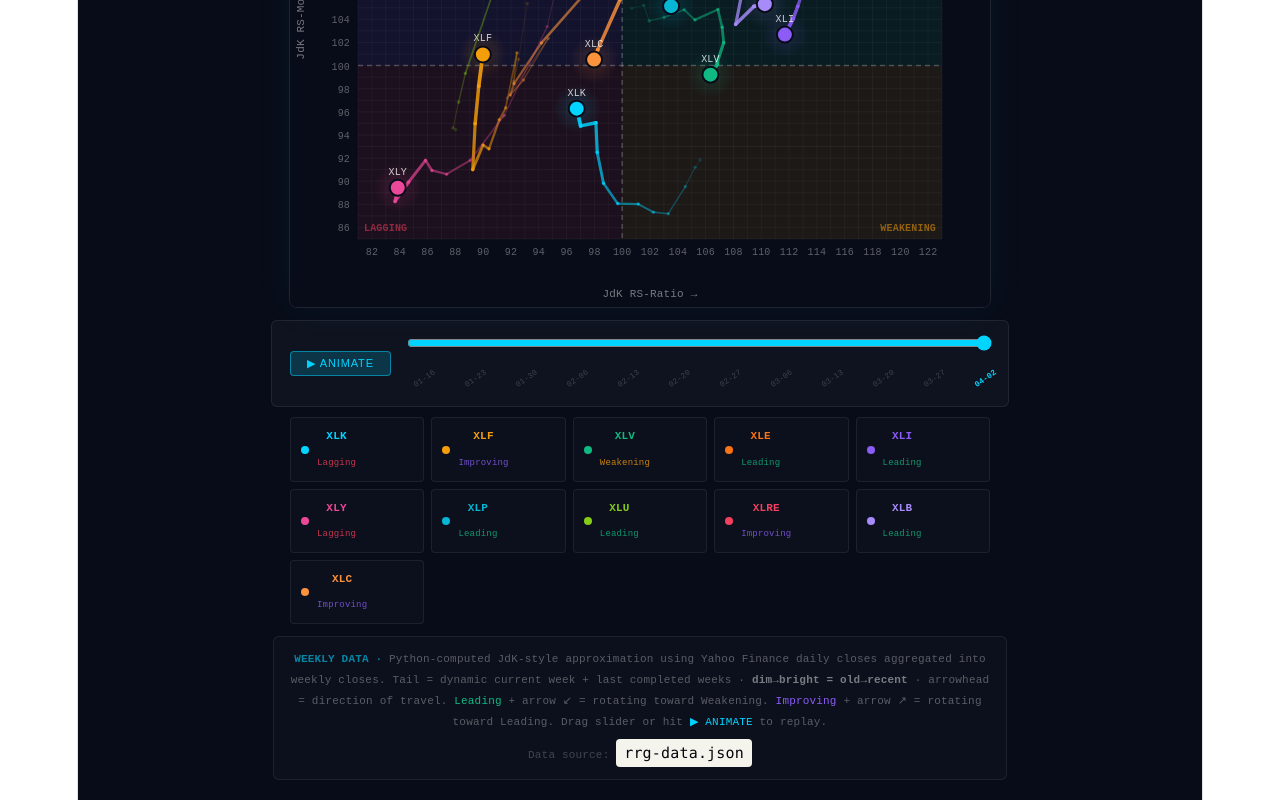
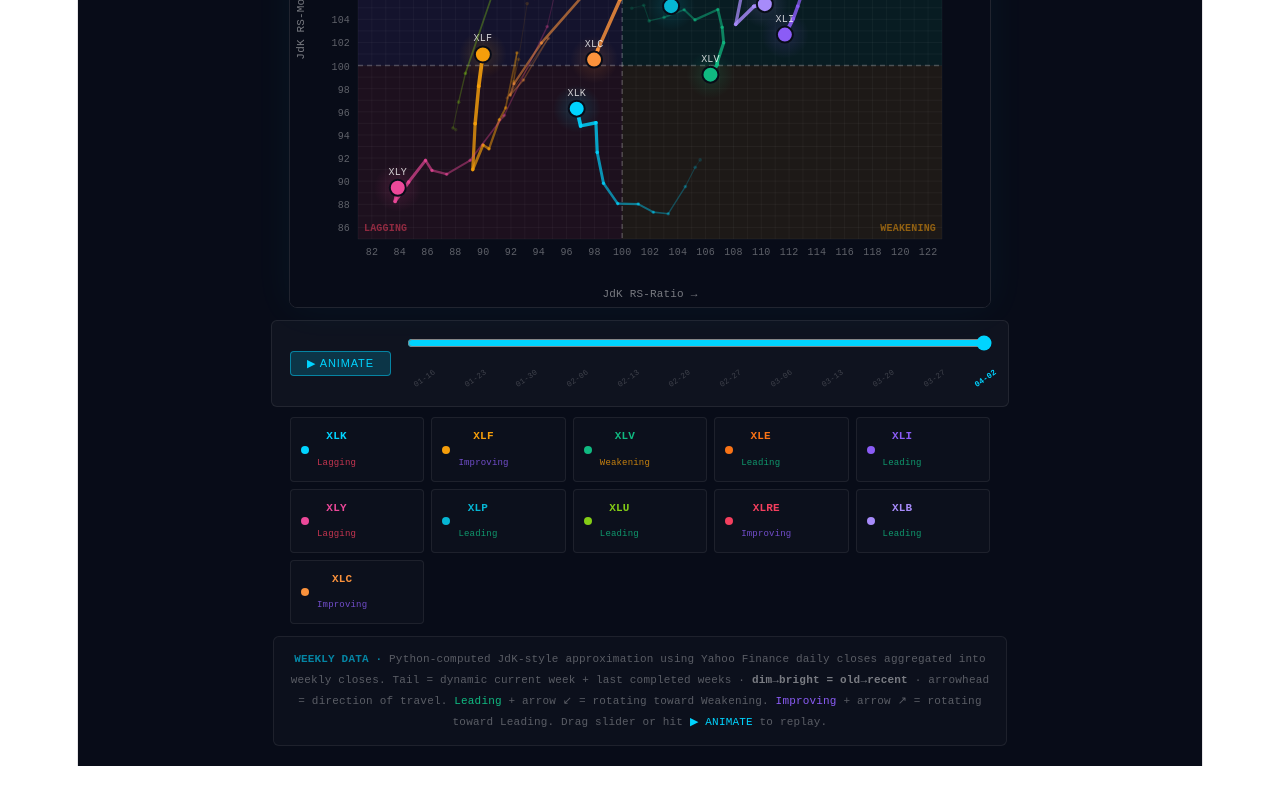
Before and after one commit to piaosanlang/rrg, a React (Vite) app: page / in a window 1280 px wide. Shown: the part 422-1222 px from the top of the page. After the commit the page ends 1188 px from the top, so only its background shows below. Built offline with nearby package versions, Linux system fonts and the light colour scheme.

Commit message:
Update App.tsx
removed footer message

```diff
--- a/src/App.tsx
+++ b/src/App.tsx
@@ -726,9 +726,6 @@
         <span style={{ color: "#10b981" }}>Leading</span> + arrow ↙ = rotating toward Weakening.{" "}
         <span style={{ color: "#8b5cf6" }}>Improving</span> + arrow ↗ = rotating toward Leading.
         Drag slider or hit <span style={{ color: "#00d4ff" }}>▶ ANIMATE</span> to replay.
-        <div style={{ marginTop: 6, color: "rgba(255,255,255,0.22)" }}>
-          Data source: <code>rrg-data.json</code>
-        </div>
       </div>
 
       <style>{`@keyframes pulse{0%,100%{opacity:1}50%{opacity:0.4}}`}</style>
```
